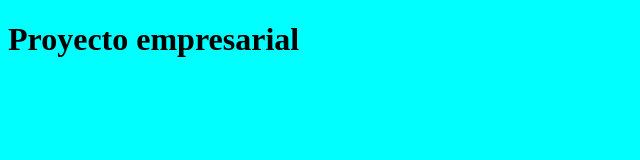
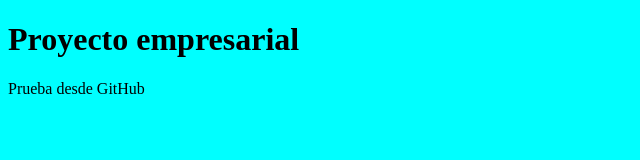
Before and after one commit to irubenboy/curso-git, a plain HTML site: page index.html in a window 1280 px wide. Shown: the whole page, without its empty margins (0-640 px from the left). Drawn offline with Linux system fonts and the light colour scheme.

Commit message:
Update index.html

```diff
--- a/index.html
+++ b/index.html
@@ -8,5 +8,6 @@
 </head>
 <body>
     <h1>Proyecto empresarial</h1>
+    <p>Prueba desde GitHub</p>
 </body>
 </html>
```
